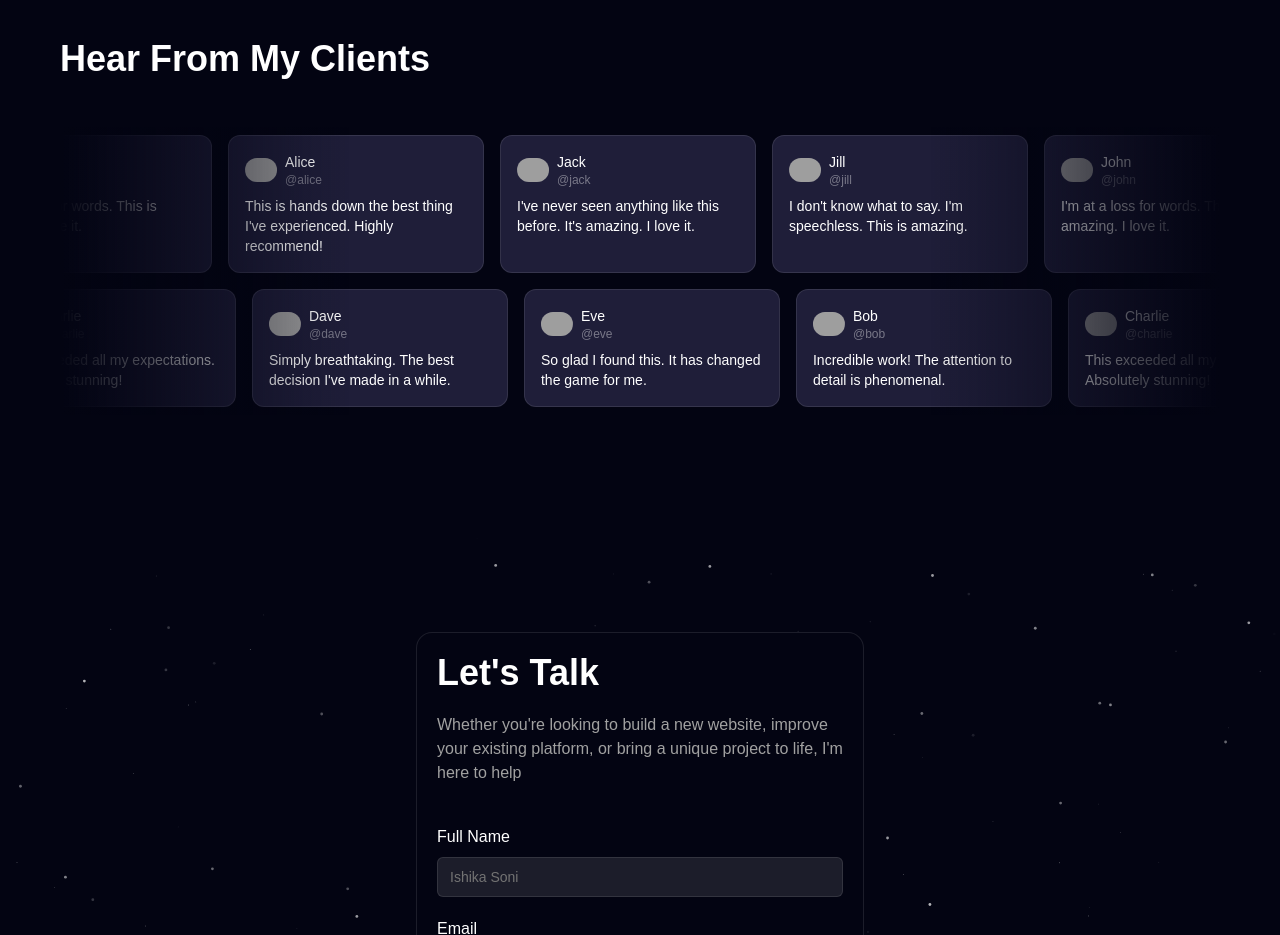
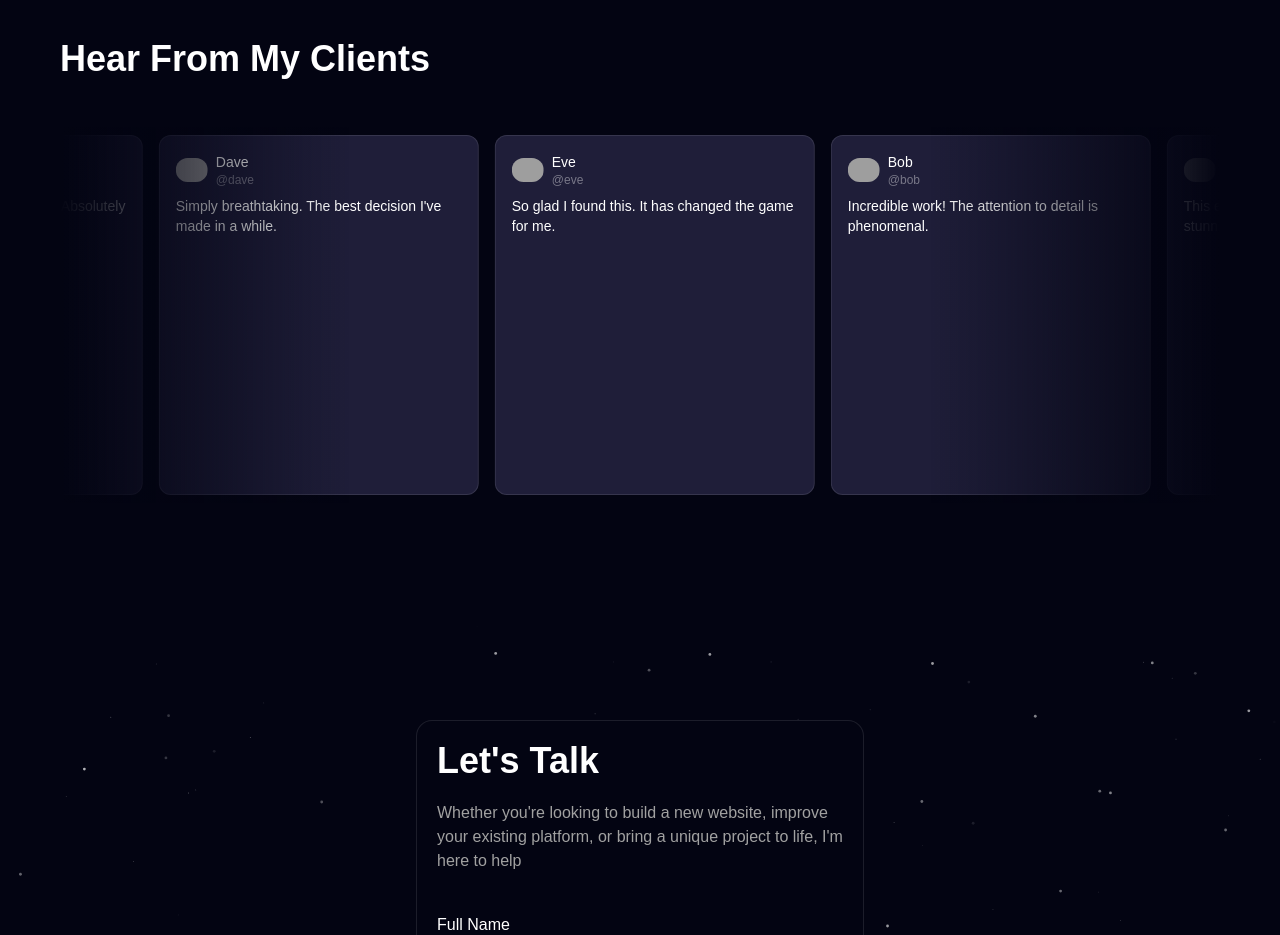
Before and after one commit to IshikaSoni056/MainPortfolio, a React (Vite) app: page / in a window 1280 px wide. Shown: the part 4740-5675 px from the top of the page. Built offline with nearby package versions, Linux system fonts and the light colour scheme; grey boxes are pictures that could not be loaded; a web font is replaced by a local one.

Commit message:
debugging

```diff
--- a/src/sections/Testimonial.jsx
+++ b/src/sections/Testimonial.jsx
@@ -8,7 +8,7 @@ const ReviewCard = ({ img, name, username, body }) => {
   return (
     <figure
       className={twMerge(
-        "relative h-full w-64 cursor-pointer overflow-hidden rounded-xl border p-4 border-gray-50/[.1] bg-gradient-to-r bg-indigo to-storm hover:bg-royal hover-animation"
+        "relative h-full w-80 h-90 cursor-pointer overflow-hidden rounded-xl border p-4 border-gray-50/[.1] bg-gradient-to-r bg-indigo to-storm hover:bg-royal hover-animation"
       )}
     >
       <div className="flex flex-row items-center gap-2">
@@ -35,13 +35,13 @@ export default function Testimonial() {
   return (
     <div className="items-start mt-25 md:mt-35 c-space">
       <h2 className="text-heading">Hear From My Clients</h2>
-      <div className="relative flex flex-col items-center justify-center w-full mt-12 overflow-hidden">
-        <Marquee pauseOnHover className="[--duration:20s]">
+      <div className="relative flex flex-col items-center justify-center w-full mt-12 overflow-hidden ">
+        {/* <Marquee pauseOnHover className="[--duration:20s]">
           {firstRow.map((review) => (
             <ReviewCard key={review.username} {...review} />
           ))}
-        </Marquee>
-        <Marquee reverse pauseOnHover className="[--duration:20s]">
+        </Marquee> */}
+        <Marquee reverse pauseOnHover className="[--duration:10s]">
           {secondRow.map((review) => (
             <ReviewCard key={review.username} {...review} />
           ))}
```
